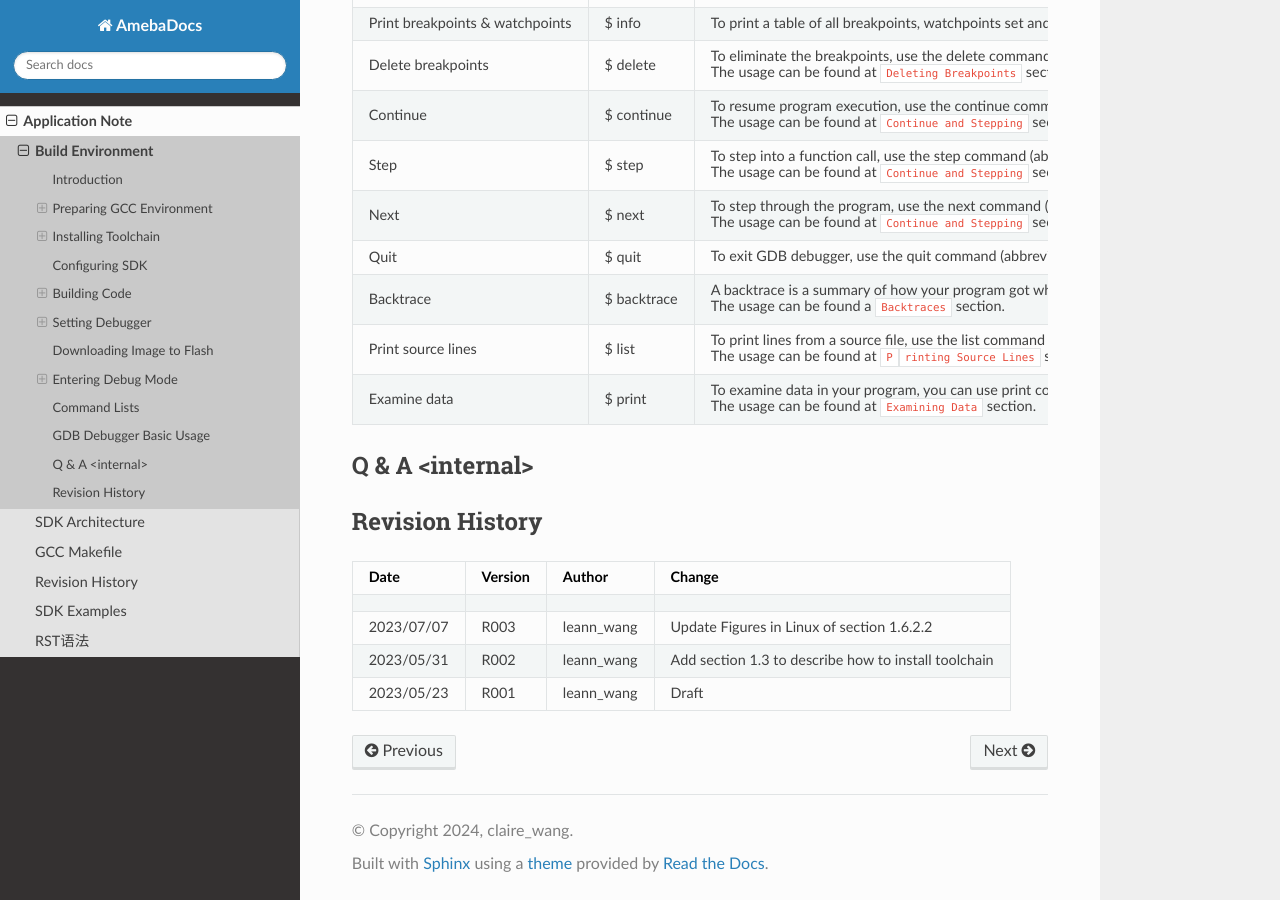
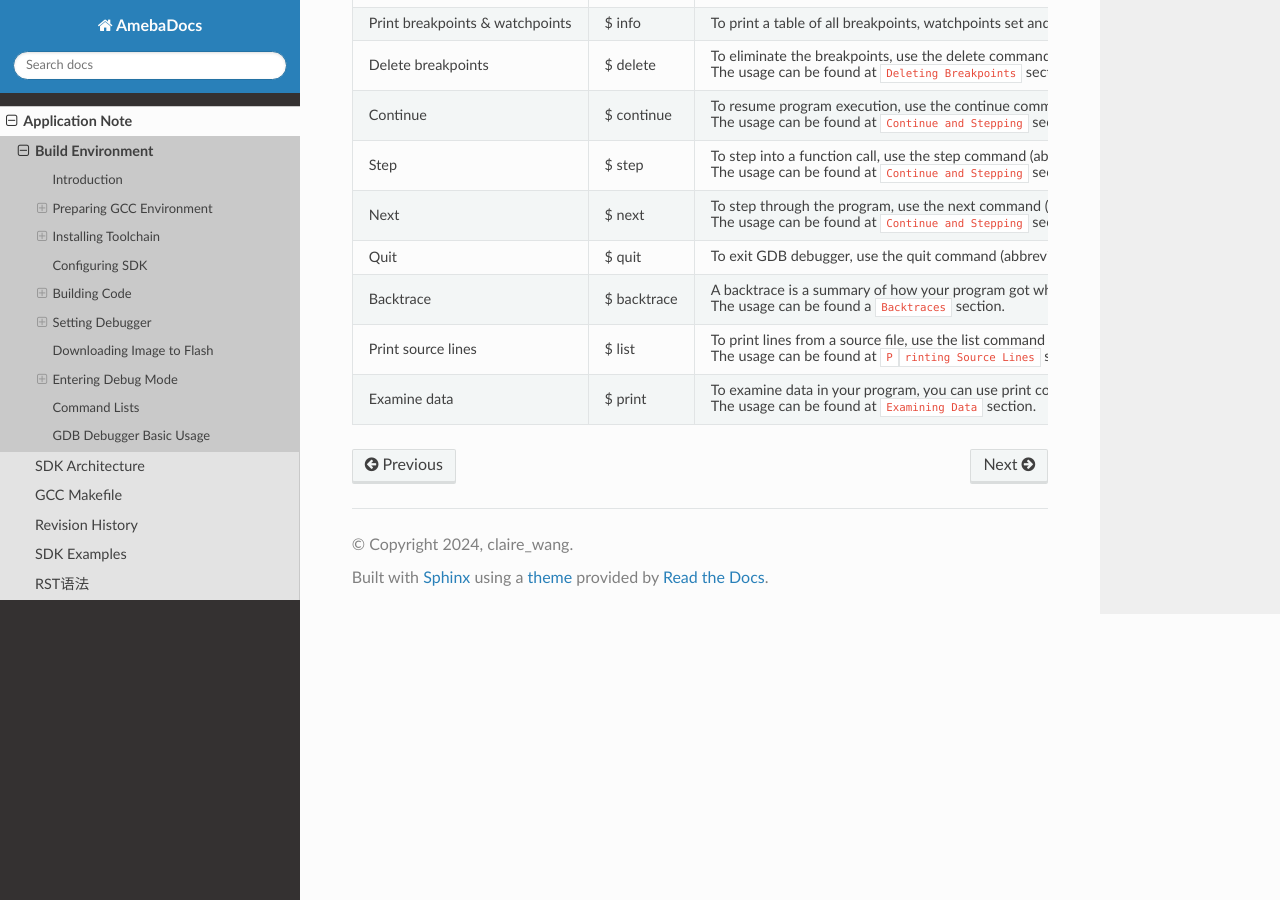
Before and after one commit to paulxu1234/ameba_docs, a Sphinx documentation site: the page built from source/application_note/gcc_build_environment.rst, in a window 1280 px wide and 900 px high, scrolled down 28938 px. Built offline with Sphinx 7.4.7 and the Read the Docs theme 2.0.0, drawn with Linux system fonts in a browser that asks for light colours.

Commit message:
Update gcc_build_environment.rst

```diff
--- a/source/application_note/gcc_build_environment.rst
+++ b/source/application_note/gcc_build_environment.rst
@@ -935,19 +935,3 @@ Table \- GDB debugger command list
 |                                 |             |                                                                                                                                                                           |
 |                                 |             | The usage can be found at \ ``Examining Data``\  section.                                                                                                                 |
 +---------------------------------+-------------+---------------------------------------------------------------------------------------------------------------------------------------------------------------------------+
-
-Q & A <internal>
---------------------------------
-Revision History
---------------------------------
-+------------+---------+------------+------------------------------------------------------+
-| Date       | Version | Author     | Change                                               |
-+============+=========+============+======================================================+
-|            |         |            |                                                      |
-+------------+---------+------------+------------------------------------------------------+
-| 2023/07/07 | R003    | leann_wang | Update Figures in Linux of section 1.6.2.2           |
-+------------+---------+------------+------------------------------------------------------+
-| 2023/05/31 | R002    | leann_wang | Add section 1.3 to describe how to install toolchain |
-+------------+---------+------------+------------------------------------------------------+
-| 2023/05/23 | R001    | leann_wang | Draft                                                |
-+------------+---------+------------+------------------------------------------------------+
```
